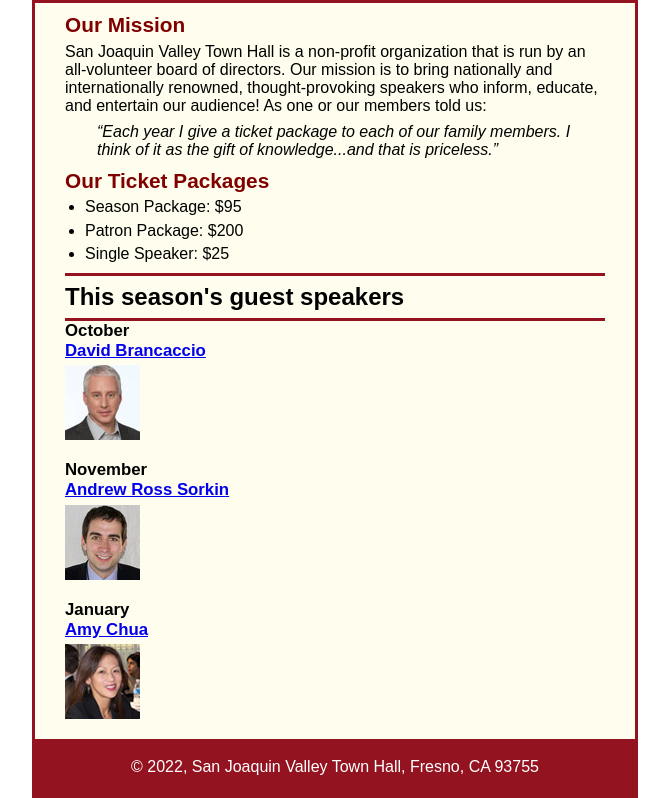
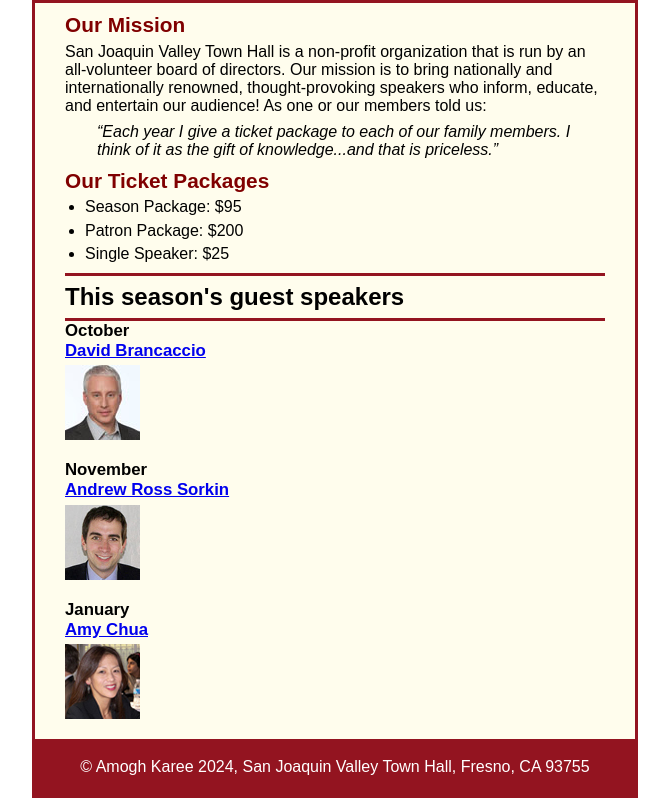
Before and after one commit to AmoghRKaree/A07, a plain HTML site: page index.html in a window 1280 px wide. Shown: the part 120-918 px from the top of the page, without its empty margins (305-974 px from the left). Drawn offline with Linux system fonts and the light colour scheme.

Commit message:
Update index.html

```diff
--- a/index.html
+++ b/index.html
@@ -39,7 +39,7 @@
 		<img src="images/chua75.jpg" alt="Amy Chua photo">
 	</main>
 	<footer>
-		<p>&copy; 2022, San Joaquin Valley Town Hall, Fresno, CA 93755</p>
+		<p>&copy; Amogh Karee 2024, San Joaquin Valley Town Hall, Fresno, CA 93755</p>
 	</footer>
 </body>
 </html>
```
